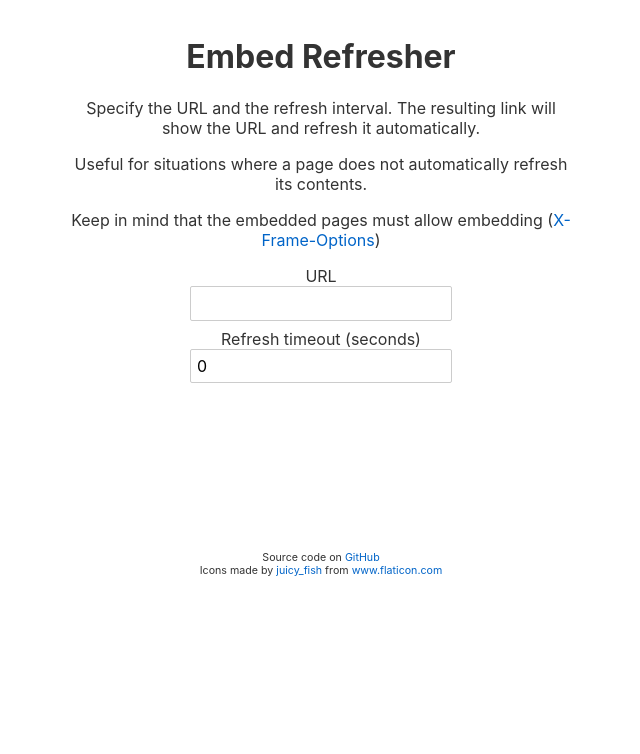
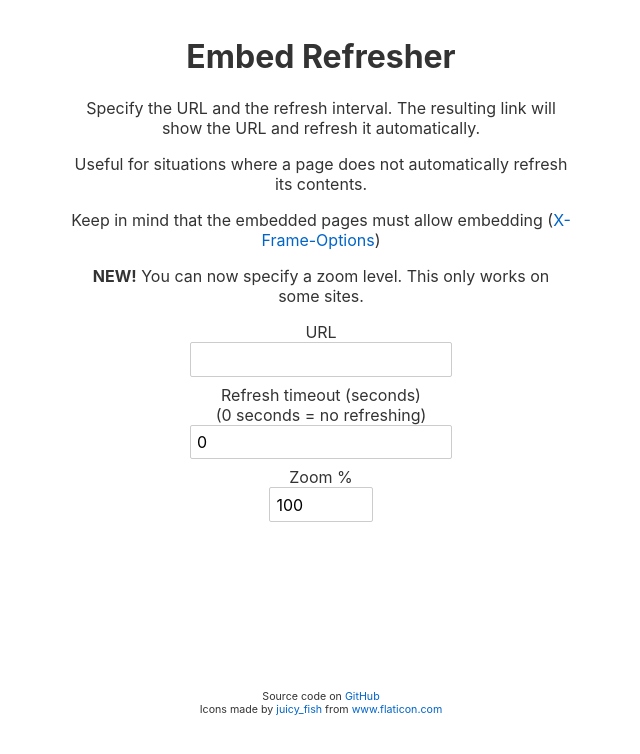
Before and after one commit to osoderholm/embed-refresher, a Svelte app: page / in a window 1280 px wide. Shown: the top 754 px of the page, without its empty margins (319-959 px from the left). Built offline with nearby package versions, Linux system fonts and the light colour scheme.

Commit message:
Add page zoom functionality

```diff
--- a/src/App.svelte
+++ b/src/App.svelte
@@ -9,14 +9,15 @@
 
     const url: string = searchParams.get("url");
     const seconds: number = searchParams.get("refresh") ? to_number(searchParams.get("refresh")) : 0;
+    const zoom: number = searchParams.get("zoom") ? to_number(searchParams.get("zoom")) : 100;
 
     const cfBeacon: string = `{"token": "${cfToken}"}`;
 
 </script>
 
 <main>
-    {#if url && url.length > 0 && seconds && seconds > 0}
-        <Embed url={url} timeout={seconds}/>
+    {#if url && url.length > 0}
+        <Embed url={url} timeout={seconds} zoom={zoom}/>
     {:else}
         <Index/>
     {/if}
--- a/src/components/Embed.svelte
+++ b/src/components/Embed.svelte
@@ -1,19 +1,35 @@
 <script>
     export let url;
-    export let timeout;
+    export let timeout = 0;
+    export let zoom = 100;
 
     function refresh() {
         document.getElementById("iframe").src += "";
     }
 
-    setInterval(refresh, timeout * 1000);
+    if (timeout > 0) setInterval(refresh, timeout * 1000);
+
+    const zoomStyle = `zoom: ${zoom/100.00};
+        -moz-transform: scale(${zoom/100.00});
+        -moz-transform-origin: 0 0;
+        -o-transform: scale(${zoom/100.00});
+        -o-transform-origin: 0 0;
+        -webkit-transform: scale(${zoom/100.00});
+        -webkit-transform-origin: 0 0;
+        height: calc(1 / ${zoom/100.00} * 100vh);
+        width: calc(1 / ${zoom/100.00} * 100vw);`;
 </script>
 
-<div>
-    <iframe title="" id="iframe" src={url}></iframe>
+<div class="wrap">
+    <iframe title="" id="iframe" src={url} style={zoomStyle}></iframe>
 </div>
 
 <style>
+    .wrap {
+        height: 100vh;
+        width: 100vw;
+        overflow: hidden;
+    }
     #iframe {
         height: 100vh;
         width: 100vw;
--- a/src/components/Index.svelte
+++ b/src/components/Index.svelte
@@ -1,8 +1,9 @@
 <script lang="ts">
     let url: string = "";
     let seconds: number = 0;
+    let zoom: number = 100;
 
-    $: result = `${location.origin}/?url=${encodeURIComponent(url)}&refresh=${seconds}`;
+    $: result = `${location.origin}/?url=${encodeURIComponent(url)}&refresh=${seconds}&zoom=${zoom}`;
 </script>
 
 <div class="root">
@@ -11,6 +12,7 @@
         <p>Specify the URL and the refresh interval. The resulting link will show the URL and refresh it automatically.</p>
         <p>Useful for situations where a page does not automatically refresh its contents.</p>
         <p>Keep in mind that the embedded pages must allow embedding (<a href="https://developer.mozilla.org/en-US/docs/Web/HTTP/Headers/X-Frame-Options">X-Frame-Options</a>)</p>
+        <p><strong>NEW!</strong> You can now specify a zoom level. This only works on some sites.</p>
     </div>
     <div class="form">
         <label>
@@ -18,13 +20,18 @@
             <input type="url" bind:value={url}>
         </label>
         <label>
-            Refresh timeout (seconds)
+            <span>Refresh timeout (seconds)</span>
+            <span>(0 seconds = no refreshing)</span>
             <input type="number" min=0 bind:value={seconds}>
         </label>
+        <label>
+            Zoom %
+            <input type="number" min=1 max="500" bind:value={zoom}>
+        </label>
     </div>
-    {#if url.length > 0 && seconds > 0}
+    {#if url.length > 0 && seconds >= 0 && zoom > 0}
         <div class="result">
-            <p>Here is your refreshing link:</p>
+            <p>Here is your link:</p>
             <a target="_blank" href={result} >{result}</a>
         </div>
     {/if}
```
